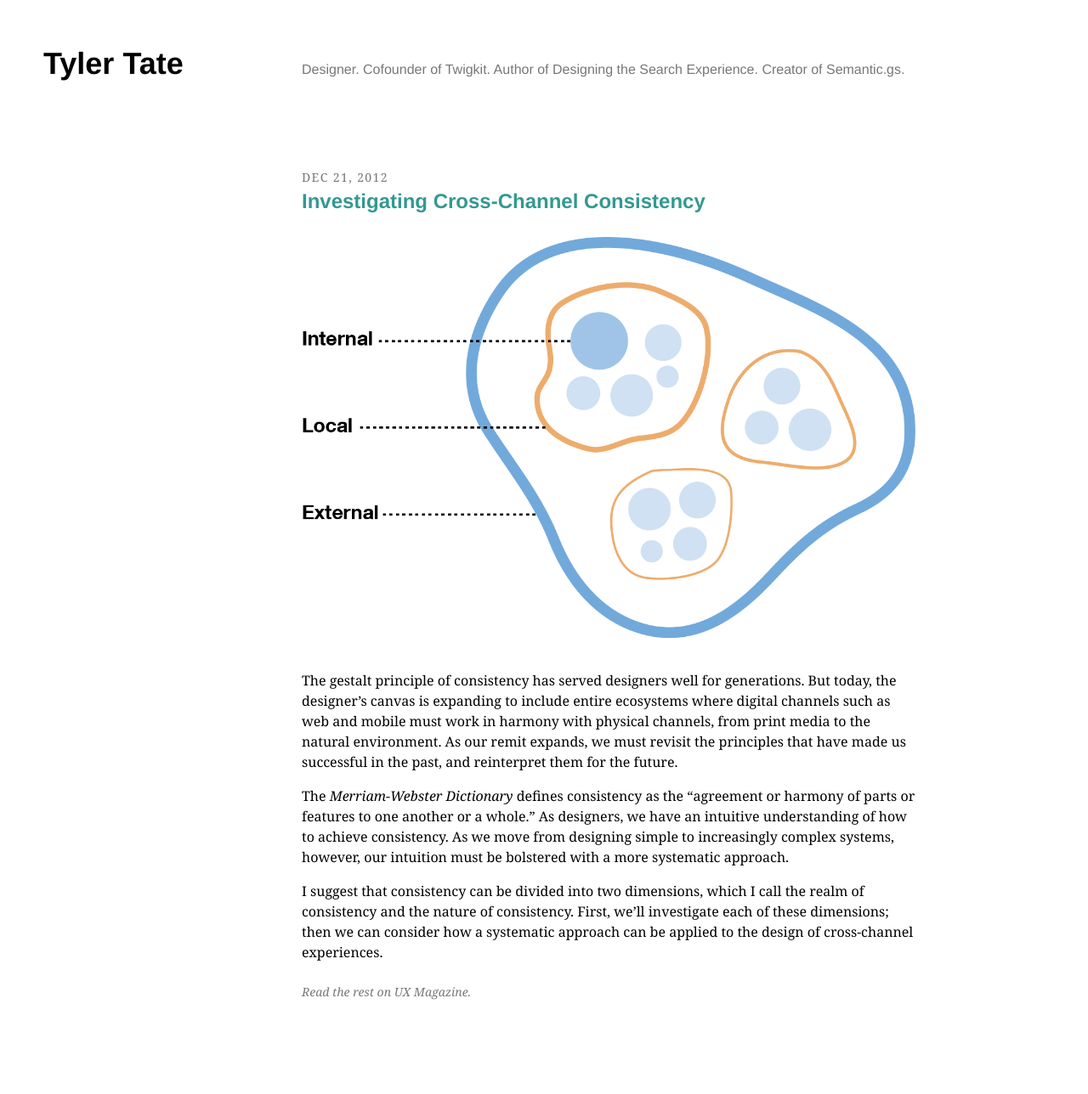
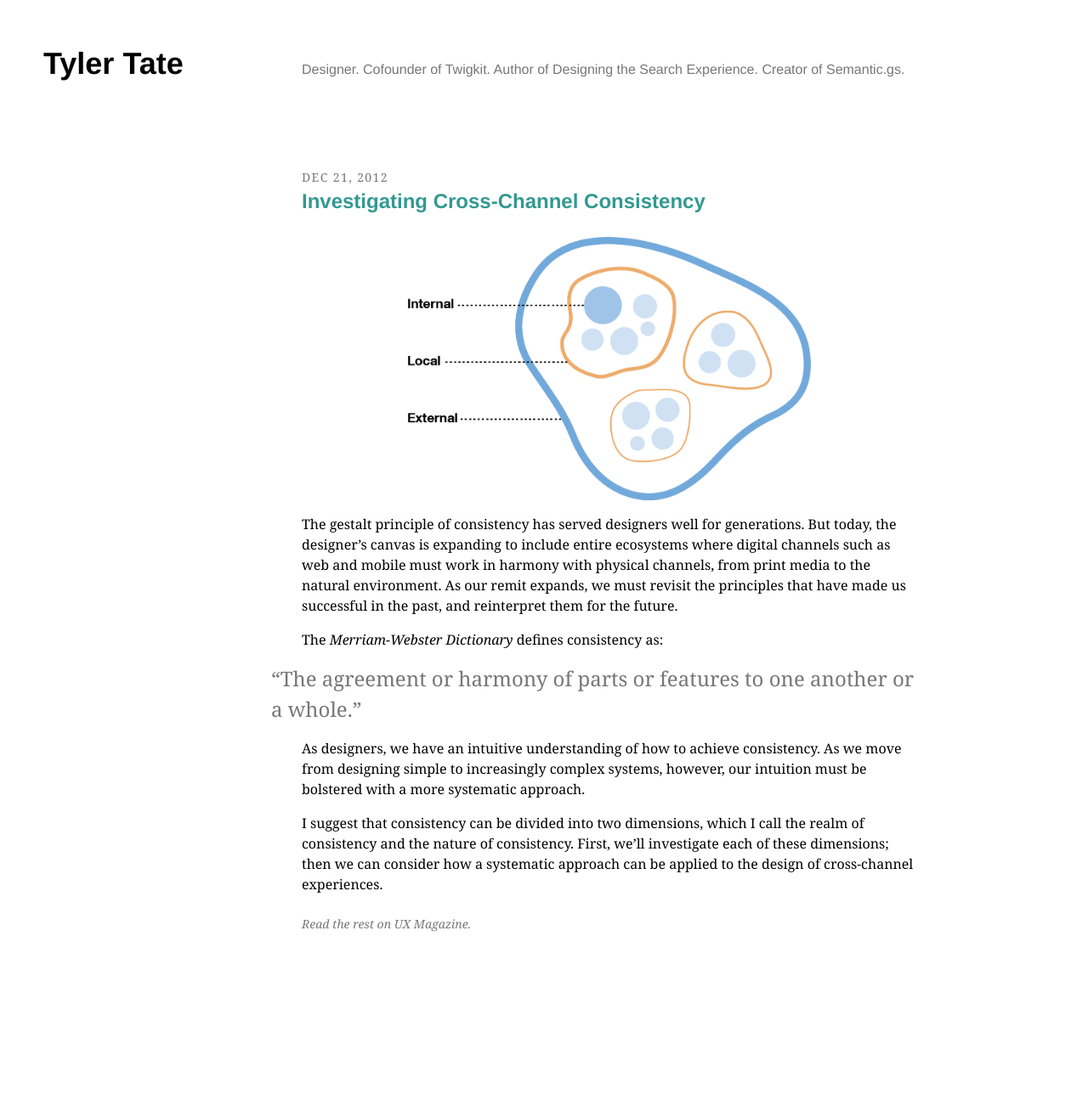
Before and after one commit to SeriouslyInc/tylertate, a Jekyll site: the page built from blog/_posts/2012-12-21-investigating-cross-channel-consistency.markdown, in a window 1280 px wide. Shown: the whole page at 85% size. Built offline with Jekyll 4.4.1, drawn with Linux system fonts in a browser that asks for light colours; after the commit the page ends 1208 px from its top, so only the background shows below that.

Commit message:
Layout tweak.

```diff
--- a/blog/_posts/2012-12-21-investigating-cross-channel-consistency.markdown
+++ b/blog/_posts/2012-12-21-investigating-cross-channel-consistency.markdown
@@ -6,10 +6,14 @@ originalurl: http://uxmag.com/articles/investigating-cross-channel-consistency
 snippet: "The gestalt principle of consistency has served designers well for generations. But today, the designer’s canvas is expanding to include entire ecosystems where digital channels such as web and mobile must work in harmony with physical channels, from print media to the natural environment. As our remit expands, we must revisit the principles that have made us successful in the past, and reinterpret them for the future."
 ---
 
-<img src="http://tylertate.com/resources/images/2012-12-21/ecosystem.png" width="712" class="normal-width" alt="The information architecture of discovery." />
+<img src="http://tylertate.com/resources/images/2012-12-21/ecosystem.png" width="712" class="twothirds-width" alt="The information architecture of discovery." />
 
 The gestalt principle of consistency has served designers well for generations. But today, the designer’s canvas is expanding to include entire ecosystems where digital channels such as web and mobile must work in harmony with physical channels, from print media to the natural environment. As our remit expands, we must revisit the principles that have made us successful in the past, and reinterpret them for the future.
 
-The _Merriam-Webster Dictionary_ defines consistency as the “agreement or harmony of parts or features to one another or a whole.” As designers, we have an intuitive understanding of how to achieve consistency. As we move from designing simple to increasingly complex systems, however, our intuition must be bolstered with a more systematic approach.
+The _Merriam-Webster Dictionary_ defines consistency as:
+
+> “The agreement or harmony of parts or features to one another or a whole.”
+
+As designers, we have an intuitive understanding of how to achieve consistency. As we move from designing simple to increasingly complex systems, however, our intuition must be bolstered with a more systematic approach.
 
 I suggest that consistency can be divided into two dimensions, which I call the realm of consistency and the nature of consistency. First, we’ll investigate each of these dimensions; then we can consider how a systematic approach can be applied to the design of cross-channel experiences.
```
